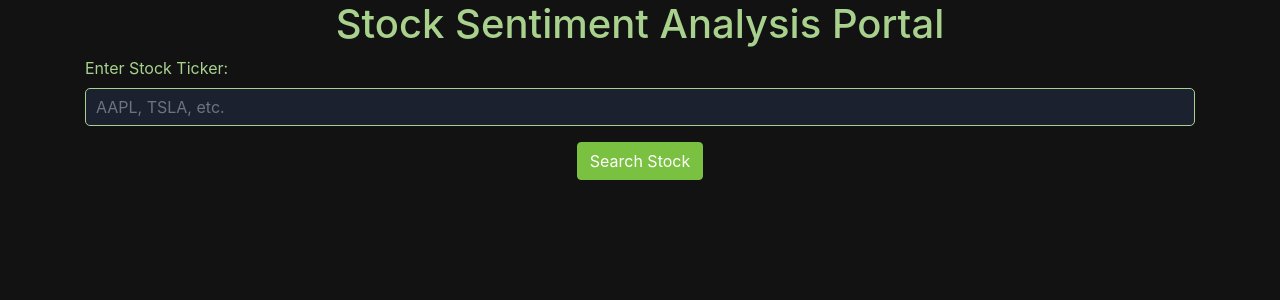
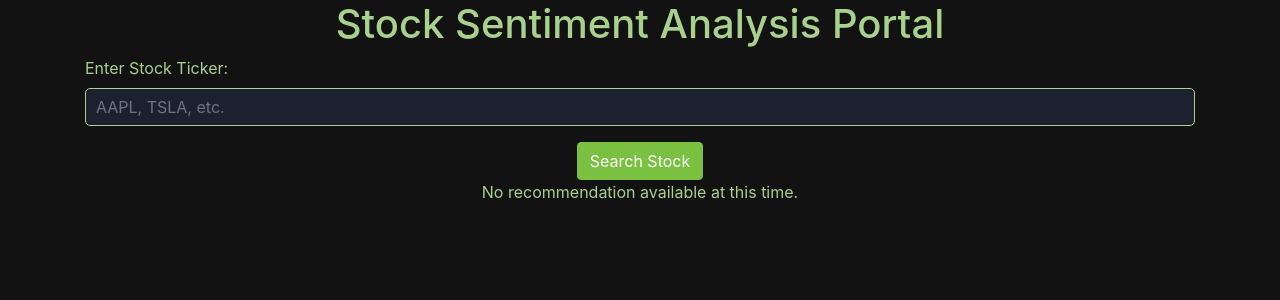
Before and after one commit to TylerEscuriex/stock-trends-project, a Flask app: page / in a window 1280 px wide. Shown: the part 62-362 px from the top of the page. Run offline with Flask 3, Linux system fonts and the light colour scheme; a user stored in the database is signed in; some libraries are stand-ins or nearby versions.

Commit message:
Gemini Switch
Code converted to the Gemini recommendations.

```diff
--- a/CMPS420-TrendWise/TrendWise/website/templates/about.html
+++ b/CMPS420-TrendWise/TrendWise/website/templates/about.html
@@ -20,22 +20,16 @@
     <h2 class="mt-5" style="color: #7AC142;">Meet the Team</h2>
     <div class="row mt-4">
       <div class="col-md-4 text-center">
-        <img src="" alt="Ice Weenah" class="img-fluid rounded-circle mb-3"
-             style="width: 150px; height: 150px; border: 3px solid #A9D18E;">
         <h3 style="color: #A9D18E;">Seth Landry</h3>
         <p>Founder & CEO</p>
         <p style="color: #A9D18E;">seth.landry-3@selu.edu</p>
       </div>
       <div class="col-md-4 text-center">
-        <img src="" alt="Luh Bomba" class="img-fluid rounded-circle mb-3"
-             style="width: 150px; height: 150px; border: 3px solid #A9D18E;">
         <h3 style="color: #A9D18E;">Tyler Escuriex</h3>
         <p>Founder & CEO</p>
         <p style="color: #A9D18E;">tyler.escuriex@selu.edu</p>
       </div>
       <div class="col-md-4 text-center">
-        <img src="" alt="MoneyWart" class="img-fluid rounded-circle mb-3"
-             style="width: 150px; height: 150px; border: 3px solid #A9D18E;">
         <h3 style="color: #A9D18E;">Kade Snyder</h3>
         <p>Founder & CEO</p>
         <p style="color: #A9D18E;">kade.snyder@selu.edu</p>
--- a/CMPS420-TrendWise/TrendWise/website/templates/home.html
+++ b/CMPS420-TrendWise/TrendWise/website/templates/home.html
@@ -19,10 +19,12 @@
 </form>
 
 {% if recommendation %}
-  <h3 align="center" style="color: #A9D18E;">GPT Recommendation:</h3>
+  <h3 align="center" style="color: #A9D18E;">Gemini Recommendation:</h3>
   <p align="center" style="color: #A9D18E;">
     {{ recommendation }}
   </p>
+{% else %}
+  <p align="center" style="color: #A9D18E;">No recommendation available at this time.</p>
 {% endif %}
 
 {% if headlines %}
--- a/CMPS420-TrendWise/TrendWise/website/views.py
+++ b/CMPS420-TrendWise/TrendWise/website/views.py
@@ -1,4 +1,4 @@
-import openai
+import google.generativeai as genai
 import requests
 from bs4 import BeautifulSoup
 from flask import Blueprint, render_template, request, flash
@@ -7,15 +7,14 @@ from transformers import pipeline
 import yfinance as yf
 import os
 
-
-
 views = Blueprint('views', __name__)
 
 # Load the Hugging Face FinBERT model for sentiment analysis
 nlp_pipeline = pipeline("sentiment-analysis", model="ProsusAI/finbert")
 
-# Set your OpenAI API key (ensure this is securely stored in production)
-openai.api_key = 'your_openai_api_key_here'
+# Ensure the Gemini API key is correctly set
+api_key = "AIzaSyAQBhCNYN_LXsqK1miOLaNJPl5KW2Lt5vk"
+genai.configure(api_key=api_key)
 
 def scrape_headlines(ticker):
     base_url = f"https://finance.yahoo.com/quote/{ticker}?p={ticker}&.tsrc=fin-srch"
@@ -35,13 +34,10 @@ def scrape_headlines(ticker):
     return headlines
 
 def get_stockdata(ticker):
-    """
-    Fetches key financial data for a given stock ticker using yfinance.
-    """
+    """Fetch key financial data for the stock ticker using yfinance."""
     stock = yf.Ticker(ticker)
     stock_info = stock.info  # This provides a dictionary of financial information
 
-    # Select relevant financial data
     stockdata = {
         "Market Cap": stock_info.get("marketCap"),
         "Price-to-Earnings Ratio (P/E)": stock_info.get("trailingPE"),
@@ -54,35 +50,39 @@ def get_stockdata(ticker):
         "Net Income": stock_info.get("netIncomeToCommon"),
     }
 
-    # Filter out any None values from stockdata
-    stockdata = {key: value for key, value in stockdata.items() if value is not None}
+    # Filter out None values
+    return {key: value for key, value in stockdata.items() if value is not None} or None
 
-    return stockdata if stockdata else None
+def generate_gemini_recommendation(ticker, headlines_sentiment, stockdata):
+    """Generate stock recommendation using Gemini."""
+    try:
+        if not ticker:
+            raise ValueError("Ticker symbol is required.")
+        if not headlines_sentiment or not isinstance(headlines_sentiment, list):
+            raise ValueError("Headlines and sentiments must be a non-empty list.")
+        if not stockdata or not isinstance(stockdata, dict):
+            raise ValueError("Stock data must be a non-empty dictionary.")
 
+        headlines_formatted = "\n".join([f"- {headline}: {sentiment}" for headline, sentiment in headlines_sentiment])
+        stockdata_formatted = "\n".join([f"- {key}: {value}" for key, value in stockdata.items()])
 
-def generate_gpt_recommendation(ticker, headlines_sentiment, stockdata):
-    try:
-        # Prepare the data for the API
-        prompt = f"Given the following stock data for {ticker}:\n\n" \
-                 f"Headlines and Sentiments:\n" + \
-                 "\n".join([f"{headline}: {sentiment}" for headline, sentiment in headlines_sentiment]) + \
-                 "\n\nFinancial Data:\n" + \
-                 "\n".join([f"{key}: {value}" for key, value in stockdata.items()]) + \
-                 "\n\nBased on this data, should an investor consider buying, holding, or selling this stock? Provide a clear recommendation."
-
-        # Corrected method call
-        response = openai.ChatCompletion.create(
-            model="gpt-4o-mini",
-            messages=[{"role": "user", "content": prompt}]
+        prompt = (
+            f"Given the following stock data for {ticker}:\n\n"
+            f"Headlines and Sentiments:\n{headlines_formatted}\n\n"
+            f"Financial Data:\n{stockdata_formatted}\n\n"
+            "Based on this data, should an investor consider buying, holding, or selling this stock? "
+            "Provide a clear and concise recommendation."
         )
 
-        # Extract the generated response
-        recommendation = response['choices'][0]['message']['content']
-        return recommendation
+        # Call Gemini to generate text
+        response = genai.generate_text(prompt=prompt)
+
+        # Extract the recommendation text
+        return response.text if response else "No recommendation generated."
 
     except Exception as e:
-        # Log the exact error
-        print(f"Error generating GPT recommendation: {e}")
+        # Log or flash the error for debugging
+        print(f"Error generating Gemini recommendation: {e}")
         return "Could not generate a recommendation due to an error."
 
 @views.route('/', methods=['GET', 'POST'])
@@ -107,7 +107,8 @@ def home():
                 flash(f'Found and analyzed headlines for {ticker}', category='success')
 
             if stockdata:
-                recommendation = generate_gpt_recommendation(ticker, headlines_sentiment, stockdata)
+                # Generate the recommendation
+                recommendation = generate_gemini_recommendation(ticker, headlines_sentiment, stockdata)
                 flash(f'Financial data retrieved for {ticker}', category='success')
             else:
                 flash(f'No financial data found for {ticker}. Some data might be unavailable for this stock.', category='warning')
@@ -116,22 +117,10 @@ def home():
         "home.html",
         headlines=headlines_sentiment,
         ticker=ticker,
-        stockdata=stockdata or {},  # Pass an empty dictionary if no stockdata
+        stockdata=stockdata or {},
         recommendation=recommendation,
         user=current_user
     )
-
-def get_stock_history(ticker):
-    """
-    Fetch historical stock data for the given ticker.
-    """
-    try:
-        stock = yf.Ticker(ticker)
-        history = stock.history(period="1mo")  # Fetch 1 month's data
-        return history
-    except Exception as e:
-        print(f"Error fetching historical data for {ticker}: {e}")
-        return None
 
 @views.route('/about', methods=['GET'])
 @login_required
```
Also changed, not shown: CMPS420-TrendWise/TrendWise/website/static/images/DamnZaddy.jpg (deleted), CMPS420-TrendWise/TrendWise/website/static/images/FeltCute.jpg (deleted), CMPS420-TrendWise/TrendWise/website/static/images/ForTheFree.JPG (deleted), CMPS420-TrendWise/TrendWise/website/static/images/NatureCalls.jpg (deleted), CMPS420-TrendWise/TrendWise/website/static/images/OGSethReference.jpg (deleted), CMPS420-TrendWise/TrendWise/website/static/images/Shoota.JPG (deleted), CMPS420-TrendWise/TrendWise/website/static/images/ThugsNLuv Vol1.JPG (deleted).
